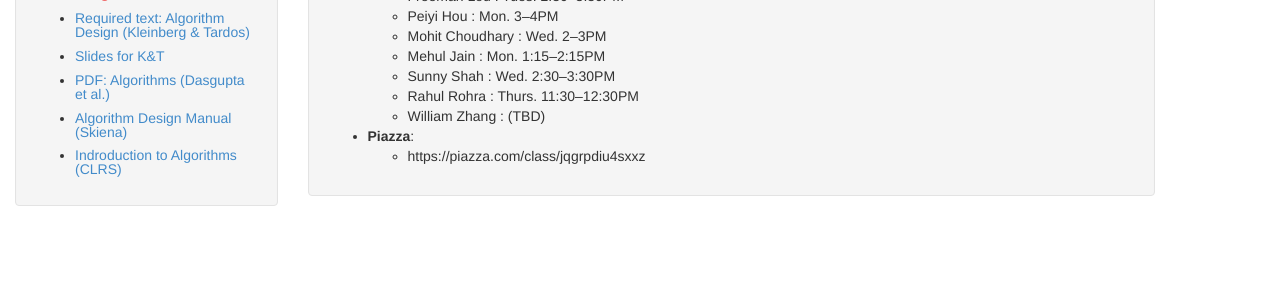
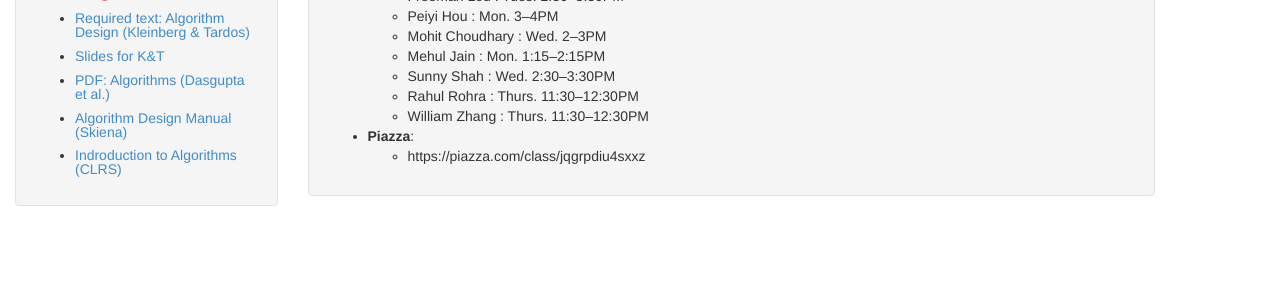
Before and after one commit to rob-p/CSE373S19, a Jekyll site: the page built from administrative.md, in a window 1280 px wide. Shown: the part 484-784 px from the top of the page. Built offline with Jekyll 4.4.1, drawn with Linux system fonts in a browser that asks for light colours.

Commit message:
Update administrative.md

```diff
--- a/administrative.md
+++ b/administrative.md
@@ -29,7 +29,7 @@ published: true
     * Mehul Jain : Mon. 1:15--2:15PM
     * Sunny Shah : Wed. 2:30--3:30PM
     * Rahul Rohra : Thurs. 11:30--12:30PM
-    * William Zhang : (TBD)
+    * William Zhang : Thurs. 11:30--12:30PM
 
 * **Piazza**:
     * https://piazza.com/class/jqgrpdiu4sxxz
```
